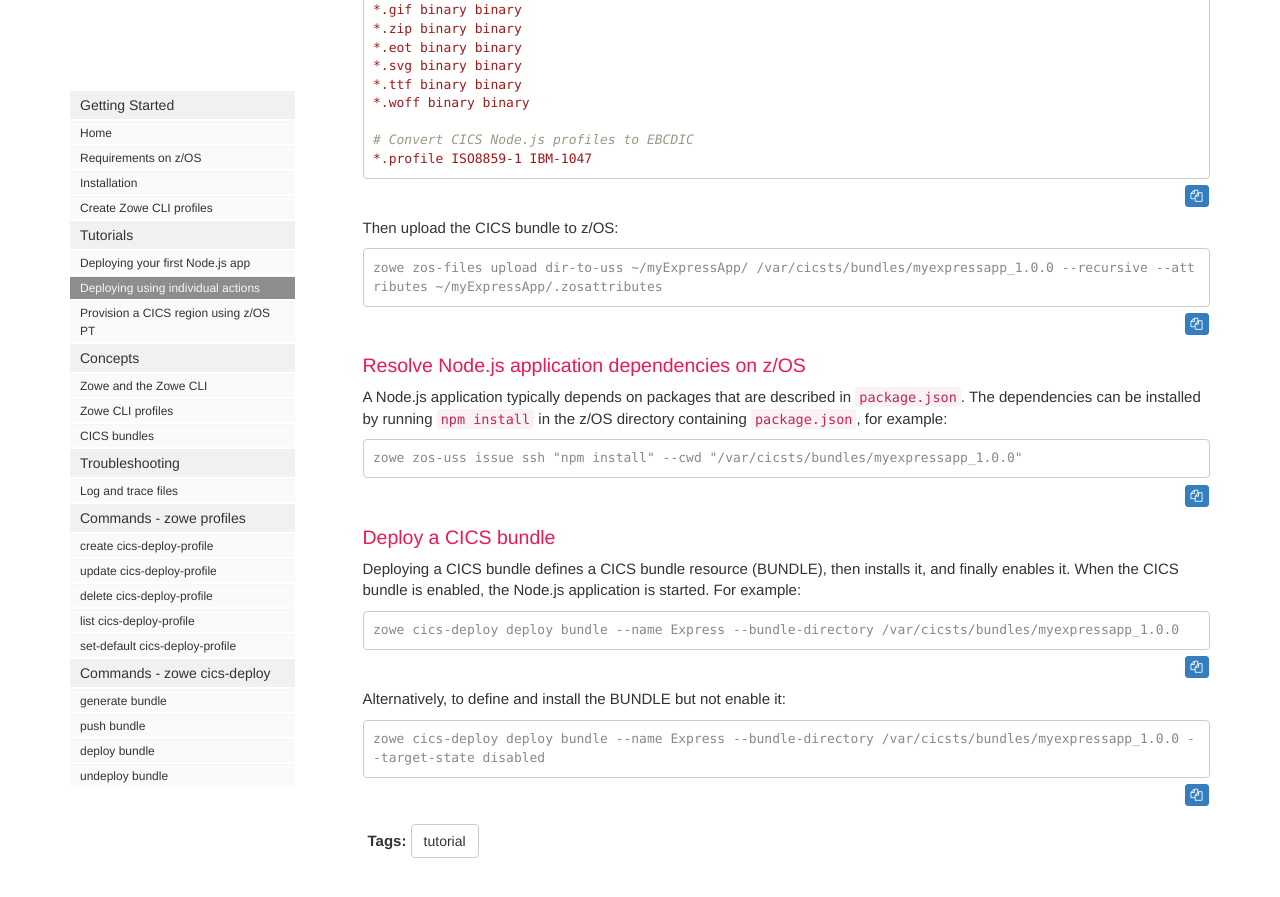
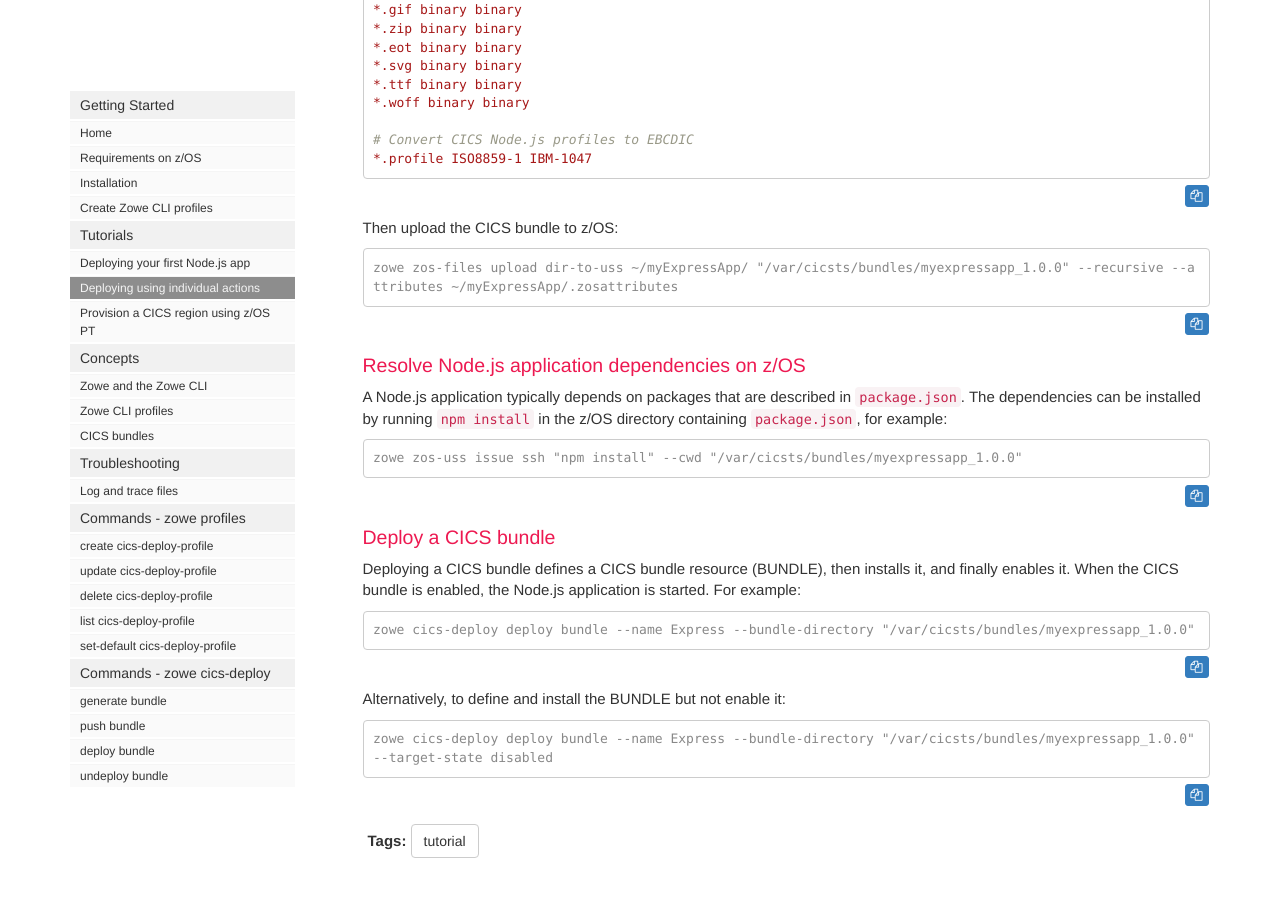
Before and after one commit to IBM/zowe-cli-cics-deploy-plugin, a Jekyll site: the page built from docs/pages/cdp/cdp-Deploying-using-individual-actions.md, in a window 1280 px wide and 900 px high, scrolled down 1519 px. Shown: the top 897 px of the window. Built offline with Jekyll 4.4.1, drawn with Linux system fonts in a browser that asks for light colours; nearby versions of some CDN libraries; comment, search, counter and statistics services are not loaded; some of the changed text lies outside the part shown.

````diff
--- a/docs/pages/cdp/cdp-Deploying-using-individual-actions.md
+++ b/docs/pages/cdp/cdp-Deploying-using-individual-actions.md
@@ -43,7 +43,7 @@ There are several ways to run shell commands and scripts on z/OS, such as SSH, b
 For example, to remove the target directory:
 
 ```console
-zowe zos-uss issue ssh "rm -Rv *" --cwd "/var/cicsts/bundles/myexpressapp_1.0.0" && echo RC=$?
+zowe zos-uss issue ssh "rm -Rv *" --cwd "/var/cicsts/bundles/myexpressapp_1.0.0" || echo "RC=$?"
 ```
 
 {% include tip.html content="You can run several commands in one request using the syntax described in [sh — Invoke a shell](https://www.ibm.com/support/knowledgecenter/en/SSLTBW_2.3.0/com.ibm.zos.v2r3.bpxa500/sh.htm)." %}
@@ -76,7 +76,7 @@ node_modules -
 Then upload the CICS bundle to z/OS:
 
 ```console
-zowe zos-files upload dir-to-uss ~/myExpressApp/ /var/cicsts/bundles/myexpressapp_1.0.0 --recursive --attributes ~/myExpressApp/.zosattributes
+zowe zos-files upload dir-to-uss ~/myExpressApp/ "/var/cicsts/bundles/myexpressapp_1.0.0" --recursive --attributes ~/myExpressApp/.zosattributes
 ```
 
 ### Resolve Node.js application dependencies on z/OS
@@ -92,11 +92,11 @@ zowe zos-uss issue ssh "npm install" --cwd "/var/cicsts/bundles/myexpressapp_1.0
 Deploying a CICS bundle defines a CICS bundle resource (BUNDLE), then installs it, and finally enables it. When the CICS bundle is enabled, the Node.js application is started. For example:
 
 ```console
-zowe cics-deploy deploy bundle --name Express --bundle-directory /var/cicsts/bundles/myexpressapp_1.0.0
+zowe cics-deploy deploy bundle --name Express --bundle-directory "/var/cicsts/bundles/myexpressapp_1.0.0"
 ```
 
 Alternatively, to define and install the BUNDLE but not enable it:
 
 ```console
-zowe cics-deploy deploy bundle --name Express --bundle-directory /var/cicsts/bundles/myexpressapp_1.0.0 --target-state disabled
+zowe cics-deploy deploy bundle --name Express --bundle-directory "/var/cicsts/bundles/myexpressapp_1.0.0" --target-state disabled
 ```
````
